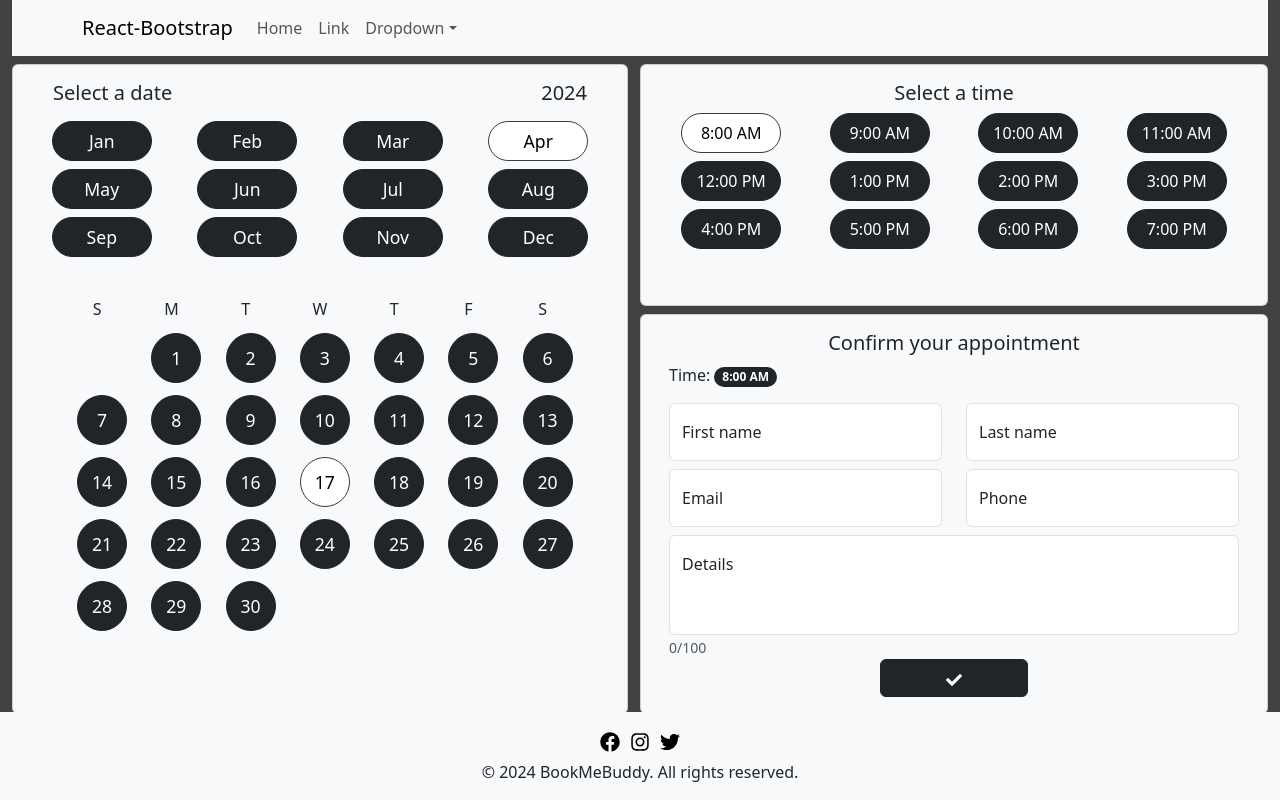
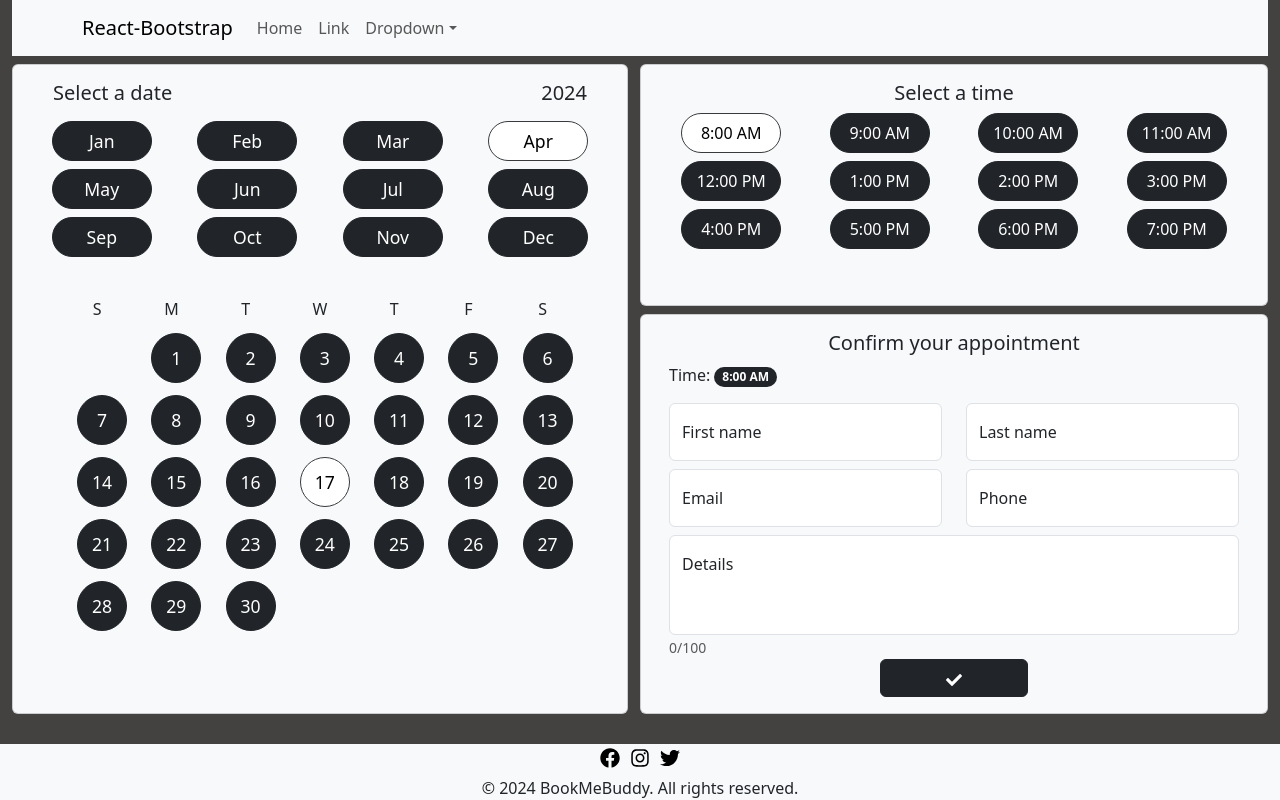
Before and after one commit to Booking-Management-System-App/booking-management-frontend, a React (Vite) app: page / in a window 1280 px wide. Built offline with nearby package versions, Linux system fonts and the light colour scheme.

Commit message:
Fix footer overlap with cards

```diff
--- a/src/components/Footer.jsx
+++ b/src/components/Footer.jsx
@@ -6,7 +6,7 @@ import '../styles/footer.css'; // Make sure to create this CSS file for styling
 
 function Footer() {
   return (
-    <footer className="footer mt-auto mx-0 py-3 bg-light">
+    <footer className="footer mt-auto mx-0 pt-0 bg-light">
       <Container>
       <Row>
           <Col className="text-center mb-2">
```
